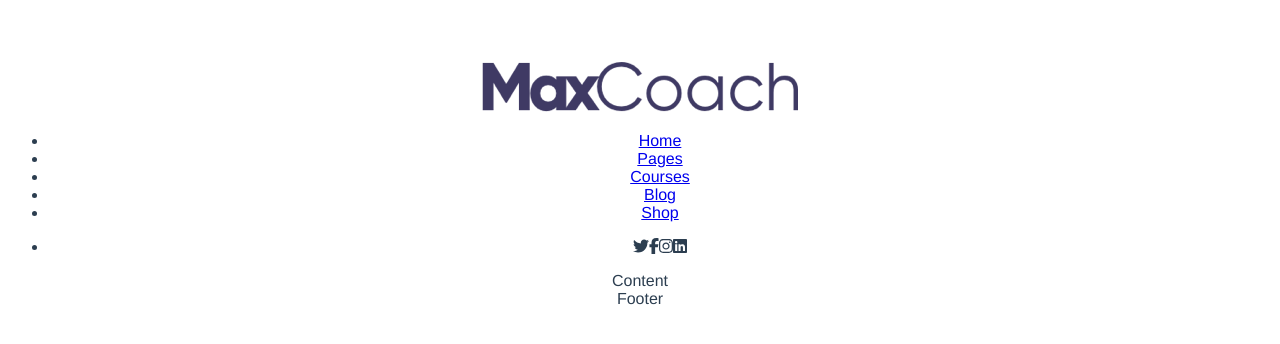
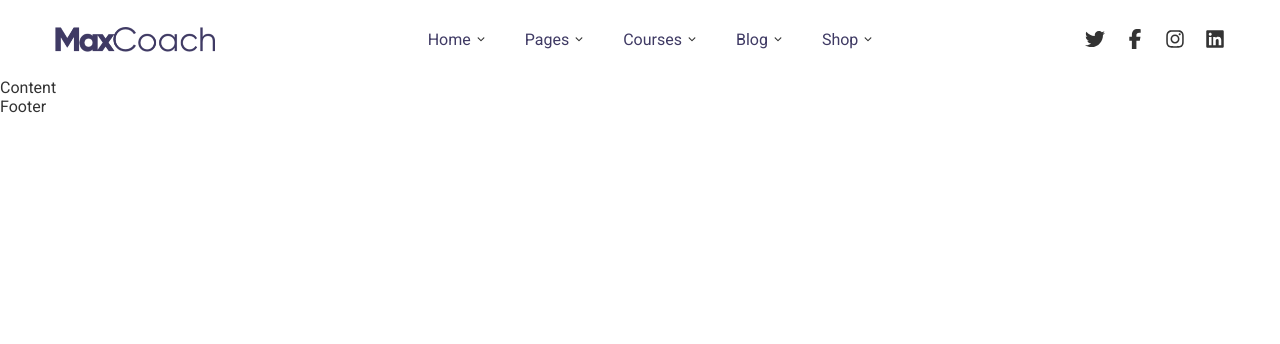
Before and after one commit to MaryChiodelli/proj-html-vuejs, a Vue app: page / in a window 1280 px wide. Shown: the top 344 px of the page. Built offline with nearby package versions, Linux system fonts and the light colour scheme.

Commit message:
add style to header

```diff
--- a/src/App.vue
+++ b/src/App.vue
@@ -1,6 +1,6 @@
 <template>
   <div id="app">
-    <MainHeader />
+    <MainHeader :links="links" />
     <MainContent />
     <MainFooter />
   </div>
@@ -11,23 +11,44 @@ import MainHeader from './components/MainHeader.vue';
 import MainContent from './components/MainContent.vue';
 import MainFooter from './components/MainFooter.vue';
 
+const links = [
+  {
+    text: 'Home',
+    href: '#'
+  },
+          {
+    text: 'Pages',
+    href: '#'
+  },
+  {
+    text: 'Courses',
+    href: '#'
+  },
+  {
+    text: 'Blog',
+    href: '#'
+  },
+  {
+    text: 'Shop',
+    href: '#'
+  }
+];
+
 export default {
   name: 'App',
   components: {
     MainHeader,
     MainContent,
     MainFooter
+  },
+  data() {
+    return {
+      links
+    }
   }
 }
 </script>
 
 <style lang="scss">
-#app {
-  font-family: Avenir, Helvetica, Arial, sans-serif;
-  -webkit-font-smoothing: antialiased;
-  -moz-osx-font-smoothing: grayscale;
-  text-align: center;
-  color: #2c3e50;
-  margin-top: 60px;
-}
+@import url('./style/general.scss');
 </style>
--- a/src/components/MainHeader.vue
+++ b/src/components/MainHeader.vue
@@ -1,20 +1,27 @@
 <template>
   <header>
     <div class="container">
-      <img src="../assets/dark-logo.png" alt="Max Coach logo">
+      <img class="logo" src="../assets/dark-logo.png" alt="MaxCoach logo">
       <nav>
-        <ul>
-          <li v-for="(link, index) in links" :key="index">
-            <a href="link.href">{{link.text}}</a>
+        <ul class="nav-list">
+          <li class="nav-item" v-for="(link, index) in links" :key="index">
+            <a class="nav-link" href="link.href">{{link.text}}</a>
+            <font-awesome-icon icon="fa-solid fa-angle-down" class="nav-icon" />
           </li>
         </ul>
       </nav>
-      <ul>
+      <ul class="social-list">
         <li>
-          <font-awesome-icon icon="fa-brands fa-twitter" />
-          <font-awesome-icon icon="fa-brands fa-facebook-f" />
-          <font-awesome-icon icon="fa-brands fa-instagram" />
-          <font-awesome-icon icon="fa-brands fa-linkedin" />
+          <font-awesome-icon icon="fa-brands fa-twitter" class="social-icon" />
+        </li>
+        <li>
+          <font-awesome-icon icon="fa-brands fa-facebook-f" class="social-icon" />
+        </li>
+        <li>
+          <font-awesome-icon icon="fa-brands fa-instagram" class="social-icon" />
+        </li>
+        <li>
+          <font-awesome-icon icon="fa-brands fa-linkedin" class="social-icon" />
         </li>
       </ul>
     </div>
@@ -22,39 +29,53 @@
 </template>
 
 <script>
-const links = [
-  {
-    text: 'Home',
-    href: '#'
-  },
-          {
-    text: 'Pages',
-    href: '#'
-  },
-  {
-    text: 'Courses',
-    href: '#'
-  },
-  {
-    text: 'Blog',
-    href: '#'
-  },
-  {
-    text: 'Shop',
-    href: '#'
-  }
-];
-
 export default {
   name: 'MainHeader',
-  data() {
-    return {
-      links
-    }
+  props: {
+    links: Array
   }
 }
 </script>
 
 <style lang="scss" scoped>
+  .container {
+    padding: 26px 0;
+    display: flex;
+    justify-content: space-between;
+    align-items: center;
+  }
 
+  .logo {
+    width: 160px;
+  }
+
+  .nav-list {
+    display: flex;
+    justify-content: space-between;
+    align-items: center;
+    gap: 40px;
+  }
+
+  .nav-link {
+    margin-right: 6px;
+    color: #3F3A64;
+  }
+
+  .nav-icon {
+    width: 8px;
+    aspect-ratio: 1 / 1;
+  }
+
+  .social-list {
+    display: flex;
+    justify-content: space-between;
+    align-items: center;
+    gap: 20px;
+  }
+
+  .social-icon {
+    display: block;
+    height: 20px;
+    aspect-ratio: 1 / 1;
+  }
 </style>
--- a/src/main.js
+++ b/src/main.js
@@ -12,9 +12,10 @@ import { faTwitter } from '@fortawesome/free-brands-svg-icons'
 import { faFacebookF } from '@fortawesome/free-brands-svg-icons'
 import { faInstagram } from '@fortawesome/free-brands-svg-icons'
 import { faLinkedin } from '@fortawesome/free-brands-svg-icons'
+import { faAngleDown } from '@fortawesome/free-solid-svg-icons'
 
 /* add icons to the library */
-library.add(faTwitter, faFacebookF, faInstagram, faLinkedin)
+library.add(faTwitter, faFacebookF, faInstagram, faLinkedin, faAngleDown)
 
 /* add font awesome icon component */
 Vue.component('font-awesome-icon', FontAwesomeIcon)
--- /dev/null
+++ b/src/style/general.scss
@@ -0,0 +1,30 @@
+@import url('https://fonts.googleapis.com/css2?family=Roboto:wght@400;700&display=swap');
+
+* {
+  box-sizing: border-box;
+  padding: 0;
+  margin: 0;
+}
+
+body {
+  font-family: 'Roboto', sans-serif;
+  color: #333;
+}
+
+ul, ol, menu {
+  list-style: none;
+}
+
+img {
+  max-width: 100%;
+}
+
+a {
+  text-decoration: none;
+  color: currentColor;
+}
+
+.container {
+  max-width: 1170px;
+  margin: 0 auto;
+}
```
